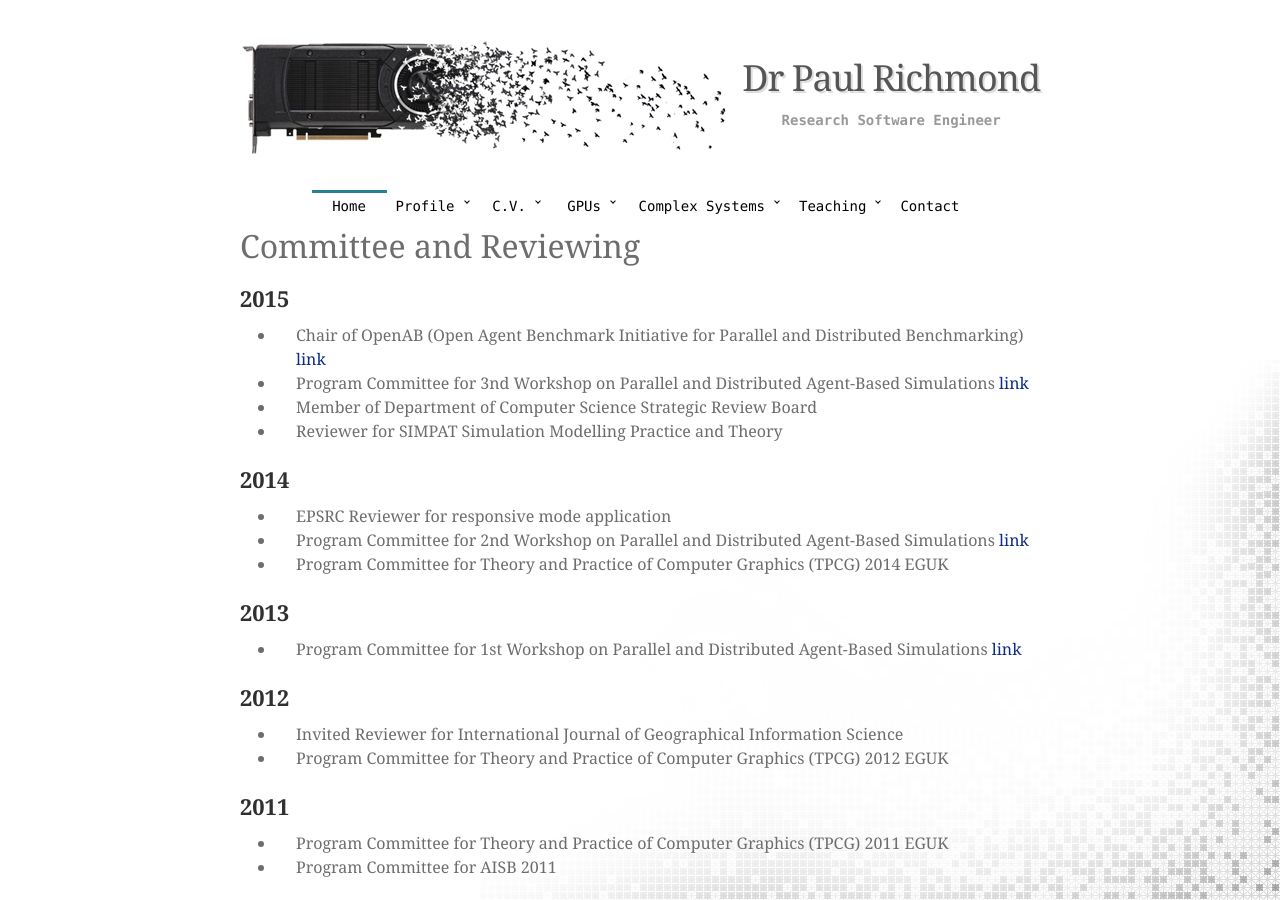
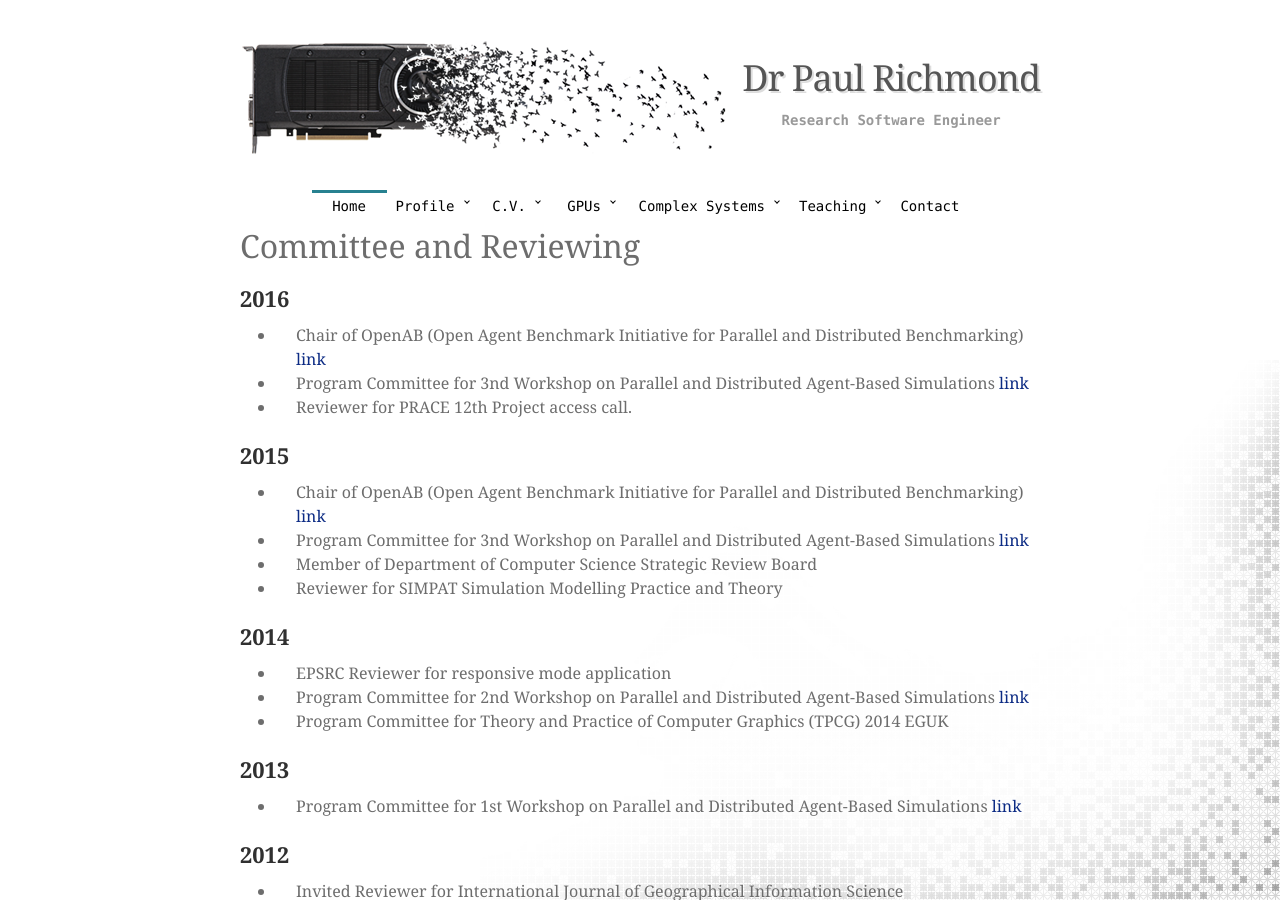
Before and after one commit to mondus/mondus.github.io, a Jekyll site: the page built from cv/committe/index.md, in a window 1280 px wide and 900 px high. Built offline with Jekyll 4.4.1, drawn with Linux system fonts in a browser that asks for light colours; nearby versions of some CDN libraries; some web fonts are replaced.

Commit message:
Update index.md

```diff
--- a/cv/committe/index.md
+++ b/cv/committe/index.md
@@ -4,7 +4,11 @@ layout: homepage
 ---
 
 # Committee and Reviewing
+## 2016
 
+* Chair of OpenAB (Open Agent Benchmark Initiative for Parallel and Distributed Benchmarking) [link](http://www.openab.org/)
+* Program Committee for 3nd Workshop on Parallel and Distributed Agent-Based Simulations [link](http://www.padabs.org/)
+* Reviewer for PRACE 12th Project access call.
 
 ## 2015
 
```
